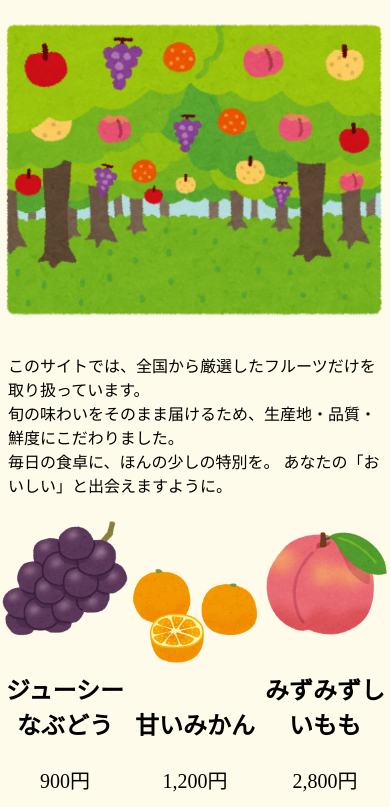
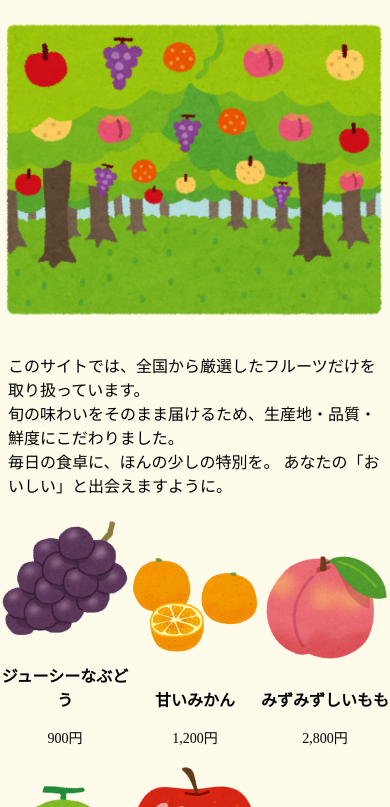
Before and after one commit to masatonishikawa/fruit-portfolio, a plain HTML site: page index.html in a window 390 px wide. Shown: the part 127-934 px from the top of the page. Drawn offline with nearby package versions, Linux system fonts and the light colour scheme.

Commit message:
Add files via upload

```diff
--- a/css/style.css
+++ b/css/style.css
@@ -51,3 +51,14 @@ img {
   max-width: 100%;
   height: auto;
 }
+
+
+@media (max-width: 600px) {
+  h3 {
+    font-size: 16px;
+  }
+
+  .price {
+    font-size: 14px;
+  }
+}
```
